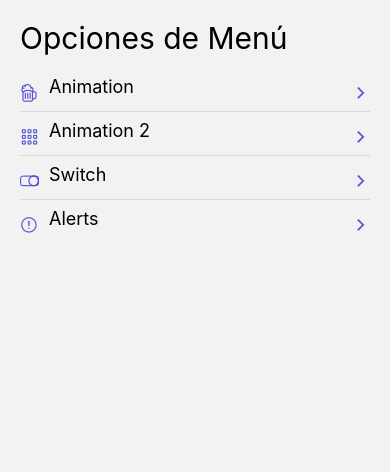
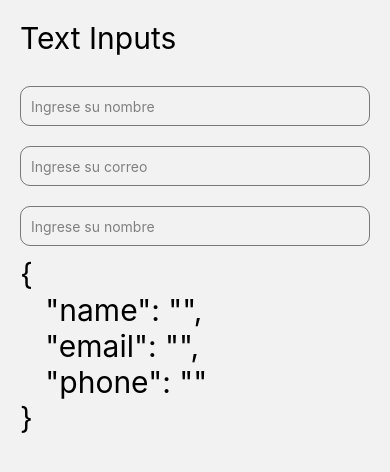
Before and after one commit to JaimeBoschDev/React_Native_Components, a React Native app: screen /TextInputScreen in a window 390 px wide. Shown: the top 472 px of the page. Built offline with nearby package versions, Linux system fonts and the light colour scheme.

Commit message:
Hasta la clase 209

```diff
--- a/src/Navigator/Navigator.tsx
+++ b/src/Navigator/Navigator.tsx
@@ -5,6 +5,7 @@
 import {Animation2} from '../Screens/Animation2';
 import {SwitchComponent} from '../Screens/SwitchComponent';
 import {AlertScreen} from '../Screens/AlertScreen';
+import {TextInputScreen} from '../Screens/TextInputScreen';
 
 const Stack = createStackNavigator();
 
@@ -19,6 +20,7 @@
       <Stack.Screen name="Animation2" component={Animation2} />
       <Stack.Screen name="SwitchComponent" component={SwitchComponent} />
       <Stack.Screen name="AlertScreen" component={AlertScreen} />
+      <Stack.Screen name="TextInputScreen" component={TextInputScreen} />
     </Stack.Navigator>
   );
 };
--- /dev/null
+++ b/src/Screens/TextInputScreen.tsx
@@ -0,0 +1,69 @@
+import React, {useState} from 'react';
+import {View, TextInput, StyleSheet} from 'react-native';
+import {HeaderTittle} from '../Components/HeaderTittle';
+import {styles} from '../theme/appTheme';
+
+export const TextInputScreen = () => {
+  const [form, setForm] = useState({
+    name: '',
+    email: '',
+    phone: '',
+  });
+
+  const onChange = (value: string, field: string) => {
+    setForm({
+      ...form,
+      [field]: value,
+    });
+  };
+
+  return (
+    <View style={styles.globalMargin}>
+      <HeaderTittle tittle="Text Inputs" />
+      <TextInput
+        style={stylesScrren.TextInput}
+        placeholder="Ingrese su nombre"
+        onChangeText={value => onChange(value, 'name')}
+        keyboardType="default"
+        placeholderTextColor="gray"
+        autoCapitalize="words"
+        autoCorrect={false}
+      />
+
+      <TextInput
+        style={stylesScrren.TextInput}
+        placeholder="Ingrese su correo"
+        onChangeText={value => onChange(value, 'email')}
+        keyboardType="email-address"
+        placeholderTextColor="gray"
+        autoCapitalize="none"
+        autoCorrect={false}
+        keyboardAppearance="dark"
+      />
+
+      <TextInput
+        style={stylesScrren.TextInput}
+        placeholder="Ingrese su nombre"
+        onChangeText={value => onChange(value, 'phone')}
+        keyboardType="phone-pad"
+        autoCapitalize="none"
+        placeholderTextColor="gray"
+        autoCorrect={false}
+      />
+
+      <HeaderTittle tittle={JSON.stringify(form, null, 3)} />
+    </View>
+  );
+};
+
+const stylesScrren = StyleSheet.create({
+  TextInput: {
+    borderWidth: 1,
+    height: 40,
+    paddingHorizontal: 10,
+    borderColor: 'rgba(0,0,0,0.5)',
+    color: 'black',
+    borderRadius: 10,
+    marginVertical: 10,
+  },
+});
--- a/src/data/MenuItems.tsx
+++ b/src/data/MenuItems.tsx
@@ -19,4 +19,9 @@
     icon: 'alert-circle-outline',
     page: 'AlertScreen',
   },
+  {
+    name: 'Text Inputs',
+    icon: 'chatbox-ellipses-outline',
+    page: 'TextInputScreen',
+  },
 ];
```
